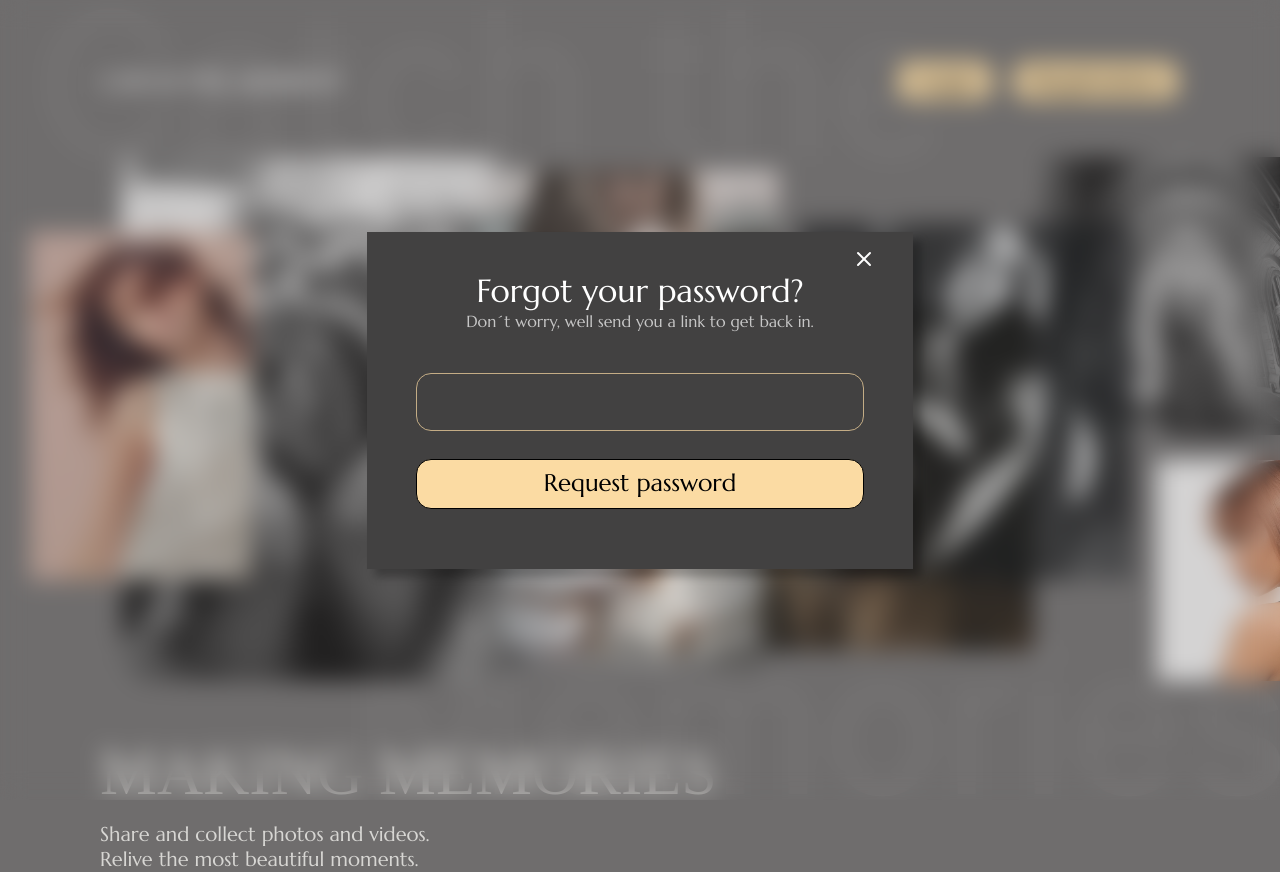
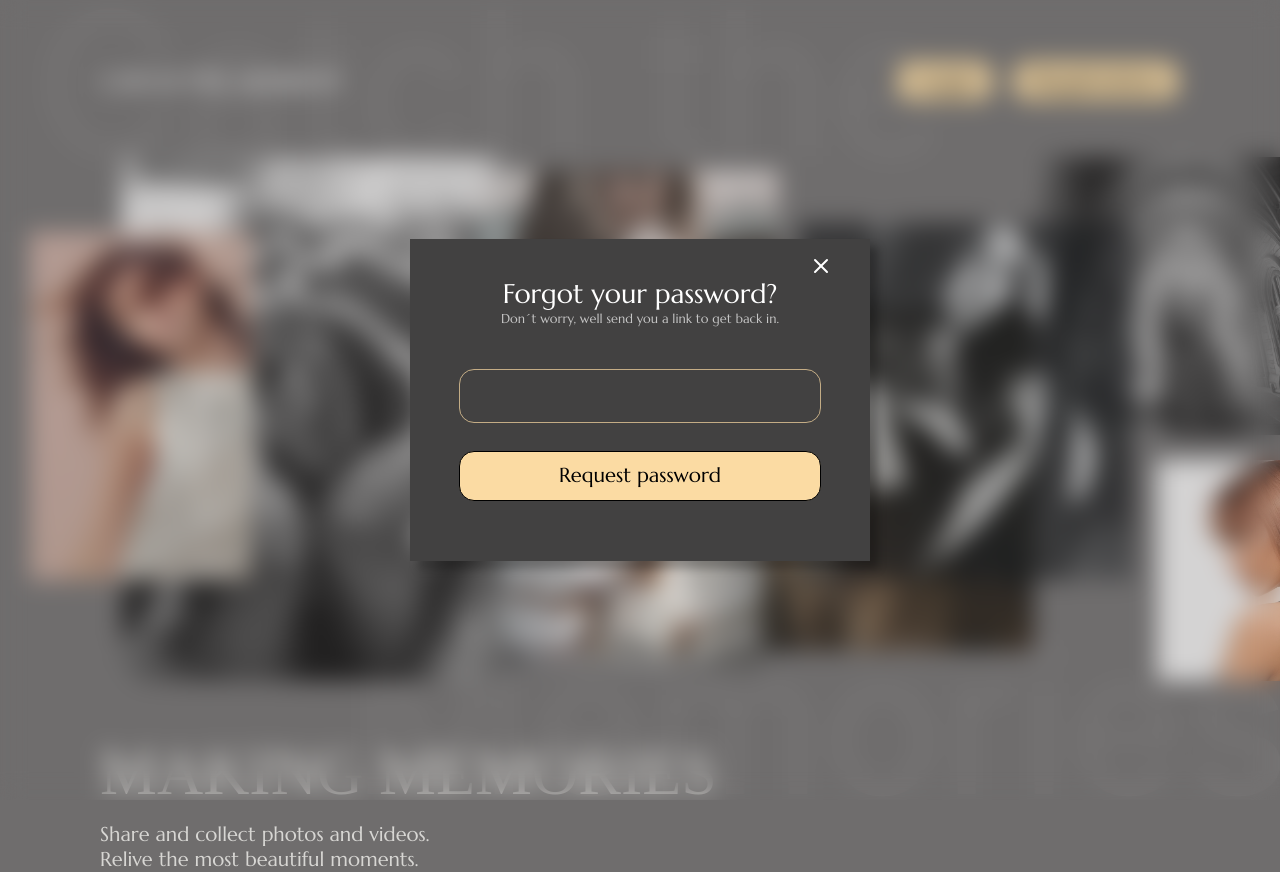
Before and after one commit to CMPetManager/CM-memory-seller, a React (Create React App) app: page /#/forgot-password in a window 1280 px wide. Built offline with nearby package versions, Linux system fonts and the light colour scheme; a web font is replaced by a local one; what react-locomotive-scroll would draw is missing.

Commit message:
fix: create adaptive

```diff
--- a/package.json
+++ b/package.json
@@ -11,6 +11,7 @@
     "react": "^18.2.0",
     "react-dom": "^18.2.0",
     "react-hook-form": "^7.43.9",
+    "react-locomotive-scroll": "^0.2.2",
     "react-router-dom": "^6.8.2",
     "react-scripts": "^5.0.1",
     "web-vitals": "^2.1.4"
--- a/src/components/Authentication/ForgotPassword/ForgotPassword.css
+++ b/src/components/Authentication/ForgotPassword/ForgotPassword.css
@@ -12,7 +12,7 @@
 
  .forgot__container {
      position: relative;
-     width: 546px;
+     width: 36vw;
      padding: 15px 49px 60px;
      background: #424141;
      box-shadow: 8px 8px 8px rgba(0, 0, 0, 0.25);
@@ -45,14 +45,14 @@
      text-align: center;
      font-style: normal;
      font-weight: 400;
-     font-size: 32px;
+     font-size: 2.1vw;
      line-height: 1.25;
      color: #FFFFFF;
  }
 
  .forgot__subtitle {
      font-weight: 400;
-     font-size: 16px;
+     font-size: 1vw;
      text-align: center;
      color: #FFFFFF;
      opacity: 0.7;
@@ -74,7 +74,7 @@
      padding: 18px 0px 18px 28px;
      color: #FFFFFF;
      font-weight: 400;
-     font-size: 16px;
+     font-size: 1vw;
      line-height: 1.25;
      caret-color: #FFFFFF;
      box-sizing: border-box;
@@ -87,7 +87,7 @@
 
  .forgot__form__input::placeholder {
      font-weight: 400;
-     font-size: 16px;
+     font-size: 1vw;
      line-height: 20px;
      color: #FFFFFF;
      opacity: 0.7;
@@ -96,7 +96,7 @@
 
 
  .forgot__login__btn {
-     width: 448px;
+     width: 29.6vw;
      height: 48px;
  }
 
@@ -108,7 +108,7 @@
      width: 100%;
      font-style: normal;
      font-weight: 400;
-     font-size: 24px;
+     font-size: 1.58vw;
      line-height: 30px;
      align-items: center;
      color: #000000;
@@ -120,7 +120,7 @@
  .forgot__form__error {
      font-style: normal;
      font-weight: 400;
-     font-size: 16px;
+     font-size: 1.58vw;
      line-height: 20px;
      color: #E86666;
      margin: 8px 0px;
```
Also changed, not shown: 1 other file (tests, documents, lock files or other folders).
